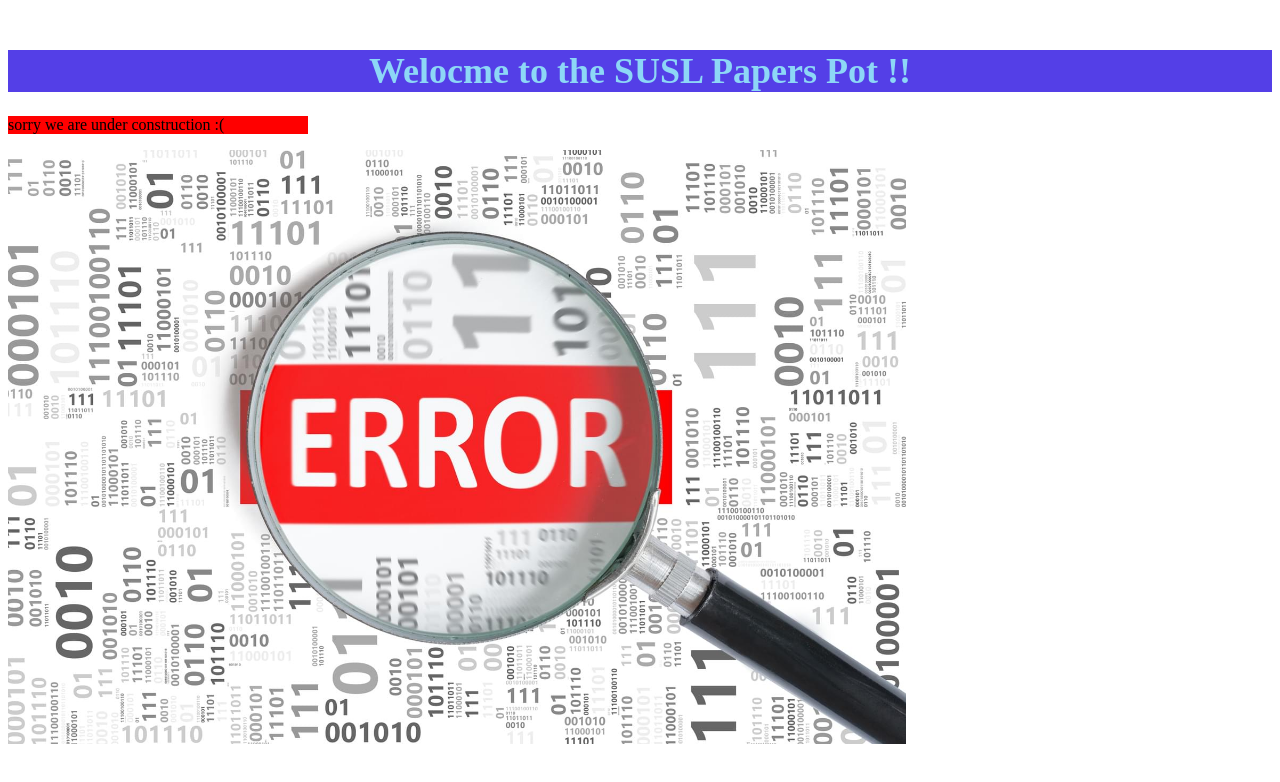
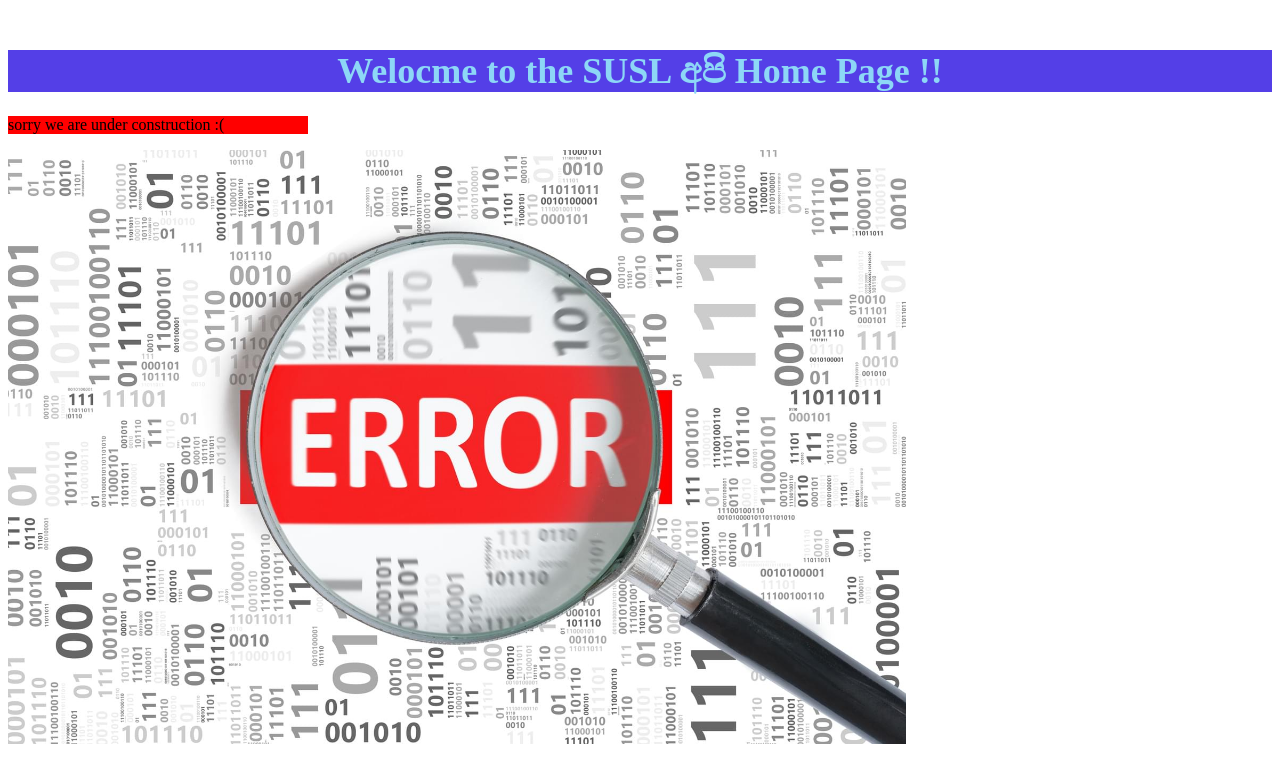
Before and after one commit to BROjohnny/Past-papers-inventory-for-University-student, a plain HTML site: page Pastpaper.html in a window 1280 px wide. Drawn offline with Linux system fonts and the light colour scheme.

Commit message:
update titile

```diff
--- a/Pastpaper.html
+++ b/Pastpaper.html
@@ -2,13 +2,13 @@
 <html xmlns="http://www.w3.org/1999/xhtml">
 <head>
 <meta http-equiv="Content-Type" content="text/html; charset=utf-8" />
-<title>SUSL Papers Pot</title>
+<title>SUSL අපි</title>
 </head>
 
 <body>
 
 <br>
-<h1 align="center" style="font-size:36px;color:#8DD7F6;background-color:#543FE7"><b>Welocme to the SUSL Papers Pot !!</b></h1>
+<h1 align="center" style="font-size:36px;color:#8DD7F6;background-color:#543FE7"><b>Welocme to the SUSL අපි Home Page !!</b></h1>
 <p style="font-size:16px;background-color:red;width:300px"> sorry we are under construction :( </p>
 <img src = "error.jpg" width="898" height="594" hight="200px">
 
```
Also changed, not shown: 1 other file.
